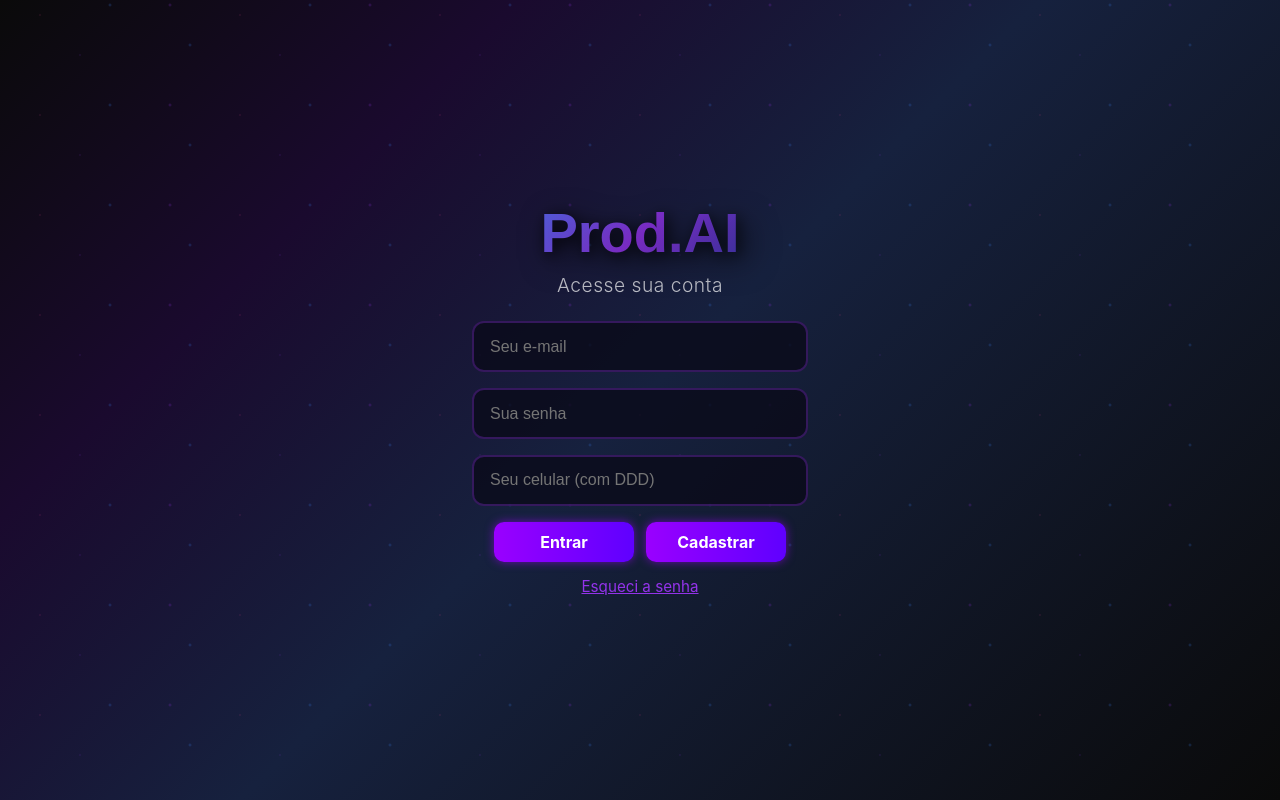
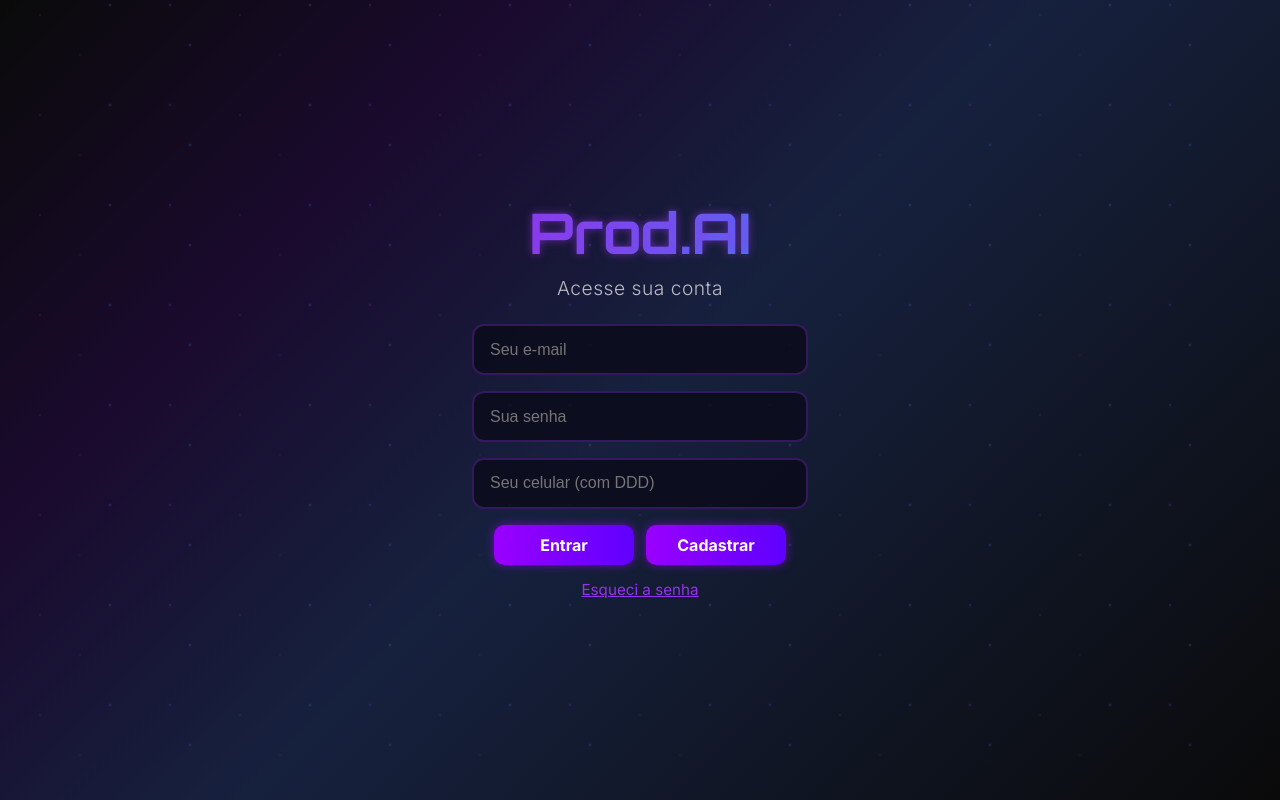
Before and after one commit to djcorrea/prod-ai-teste, a website: page public/login.html in a window 1280 px wide. Drawn offline with Linux system fonts and the light colour scheme; no server answers.

Commit message:
Estiliza logo com degradê e sombra

```diff
--- a/public/login.html
+++ b/public/login.html
@@ -5,6 +5,7 @@
   <meta name="viewport" content="width=device-width, initial-scale=1.0"/>
   <title>Prod.AI – Login</title>
   <link rel="stylesheet" href="style.css" />
+  <link href="https://fonts.googleapis.com/css2?family=Inter:wght@300;400;500;600;700&family=Space+Grotesk:wght@400;500;600;700&family=Orbitron:wght@400;700&display=swap" rel="stylesheet">
 
   <style>
     .container {
--- a/public/style.css
+++ b/public/style.css
@@ -79,26 +79,18 @@ body {
 }
 
 .logo {
-  font-family: 'Space Grotesk', sans-serif;
+  font-family: 'Orbitron', 'Space Grotesk', sans-serif;
   font-size: 3.5rem;
   font-weight: 700;
-  background: linear-gradient(135deg, rgba(59, 130, 246, 0.9), rgba(147, 51, 234, 0.8), rgba(30, 64, 175, 0.7));
+  text-align: center;
+  background: linear-gradient(to right, #9333ea, #3b82f6);
   -webkit-background-clip: text;
   -webkit-text-fill-color: transparent;
   background-clip: text;
   margin-bottom: 0.5rem;
-  animation: logoGlow 2s ease-in-out infinite alternate;
-  filter: drop-shadow(3px 3px 6px rgba(0, 0, 0, 0.8)) drop-shadow(6px 6px 12px rgba(0, 0, 0, 0.6));
+  text-shadow: 0 0 8px rgba(147, 51, 234, 0.6);
 }
 
-@keyframes logoGlow {
-  from {
-    filter: drop-shadow(3px 3px 6px rgba(0, 0, 0, 0.8)) drop-shadow(6px 6px 12px rgba(0, 0, 0, 0.6));
-  }
-  to {
-    filter: drop-shadow(4px 4px 8px rgba(0, 0, 0, 0.9)) drop-shadow(8px 8px 16px rgba(0, 0, 0, 0.7));
-  }
-}
 
 .subtitle {
   font-size: 1.2rem;
```
Also changed, not shown: public/index.html (+1 -1 lines).
